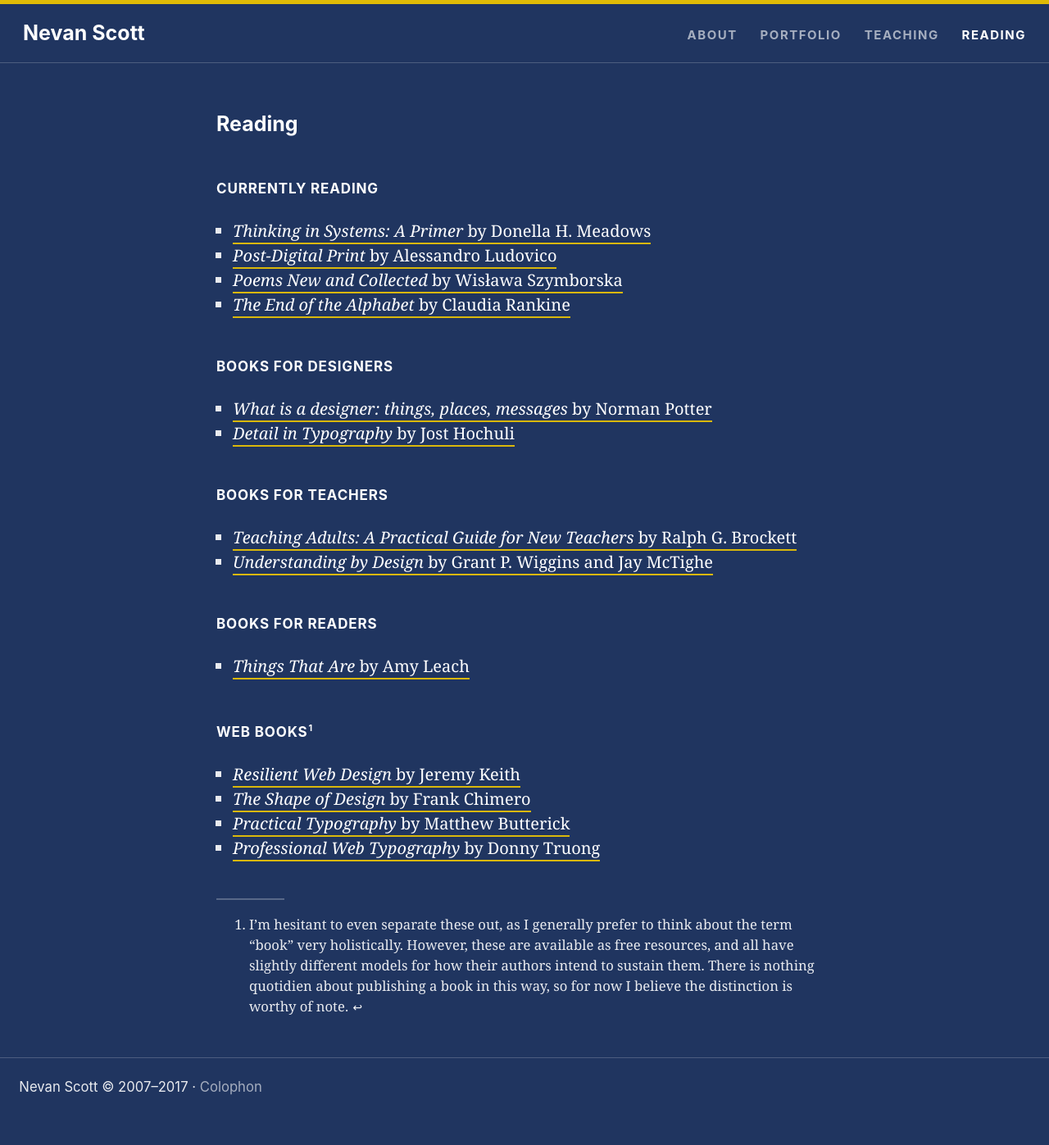
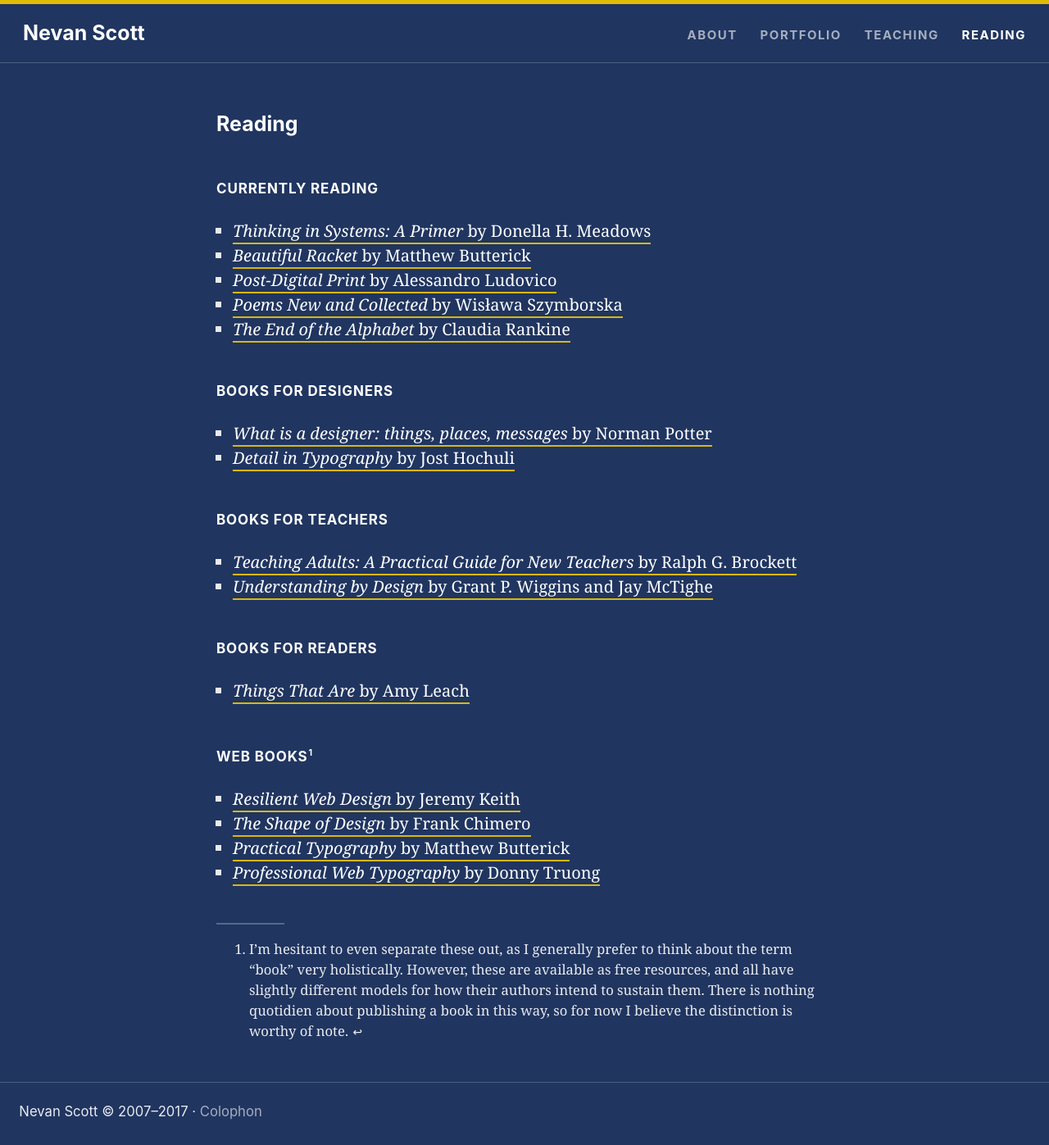
Before and after one commit to nevanscott/nevanscott.github.io, a Jekyll site: the page built from reading.md, in a window 1280 px wide. Shown: the whole page at 82% size. Built offline with Jekyll 4.4.1, drawn with Linux system fonts in a browser that asks for light colours; before the commit the page ends 1367 px from its top, so only the background shows below that.

Commit message:
adds Beautiful Racket to reading list

```diff
--- a/reading.md
+++ b/reading.md
@@ -45,6 +45,7 @@ Currently Reading
 -----------------
 
 * [<cite>Thinking in Systems: A Primer</cite> by Donella H. Meadows](https://www.goodreads.com/book/show/3828902-thinking-in-systems)
+* [<cite>Beautiful Racket</cite> by Matthew Butterick](http://beautifulracket.com/)
 * [<cite>Post-Digital Print</cite> by Alessandro Ludovico](http://postdigitalprint.org)
 * [<cite>Poems New and Collected</cite> by Wisława Szymborska](https://www.goodreads.com/book/show/10205.Poems_New_and_Collected)
 * [<cite>The End of the Alphabet</cite> by Claudia Rankine](https://www.goodreads.com/book/show/270904.The_End_of_the_Alphabet)
```
